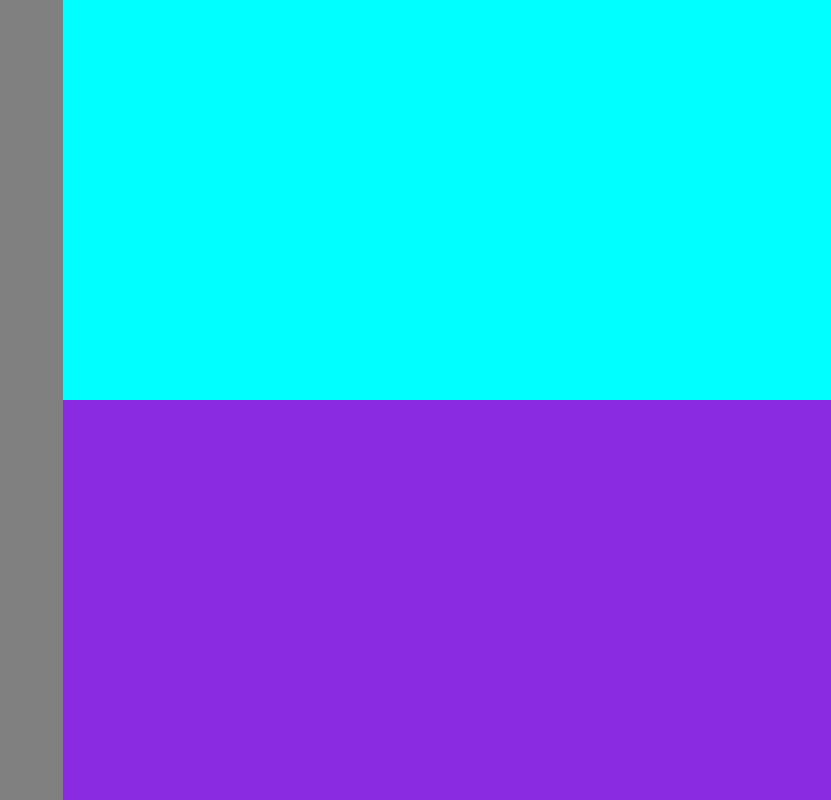
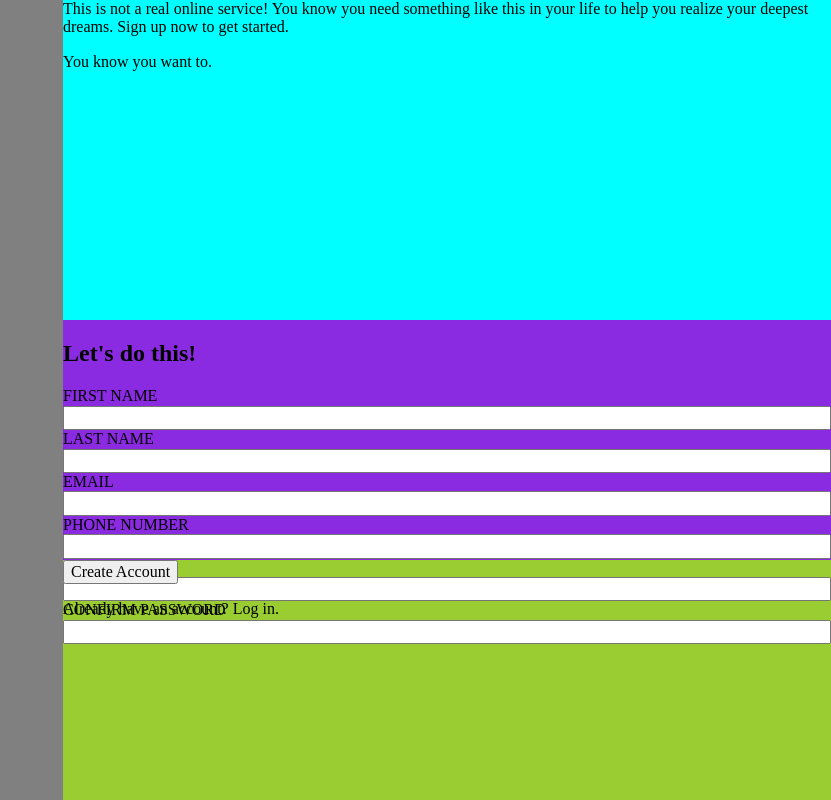
Before and after one commit to Djotajo/sign-up, a plain HTML site: page index.html in a window 1280 px wide. Shown: the whole page, without its empty margins (449-1280 px from the left). Drawn offline with Linux system fonts and the light colour scheme.

Commit message:
Make main form

```diff
--- a/index.html
+++ b/index.html
@@ -15,10 +15,42 @@
 
         <div id="right">
             <div id="right-top">
+                <div>This is not a real online service! You know you need something like this in your life to help you realize your deepest dreams. Sign up now to get started.</div>
 
+                    <p>You know you want to.</p>
             </div>
+            <div id="right-middle">
+                <h2>Let's do this!</h2>
+                <form action="" method="get">
+
+                    <div class="row">
+                        <label for="first_name">FIRST NAME</label>
+                        <input type="text" id="first_name" name="first_name">
+                        <label for="last_name">LAST NAME</label>
+                        <input type="text" id="last_name" name="last_name">
+                    </div>
+
+                    <div class="row">
+                        <label for="email">EMAIL</label>
+                        <input type="email" id="email" name="email">
+                        <label for="phone">PHONE NUMBER</label>
+                        <input type="text" id="phone" name="phone">
+                    </div>
+
+                    <div class="row">
+                        <label for="password">PASSWORD</label>
+                        <input type="password" id="password" name="password">
+                        <label for="confirm_password">CONFIRM PASSWORD</label>
+                        <input type="password" id="confirm_password" name="confirm_password">
+                    </div>
+
+
+                </form>
+            </div>
+
             <div id="right-bottom">
-
+                <button>Create Account</button>
+                <p>Already have an account? Log in.</p>
             </div>
         </div>
 
--- a/styles.css
+++ b/styles.css
@@ -14,11 +14,46 @@
 }
 
 #right-top {
-    height: 50vh;
+    height: 40vh;
     background-color: aqua;
 }
 
+#right-middle {
+    height: 30vh;
+    background-color: blueviolet;
+    display: flex;
+    flex-direction: column;
+}
+
 #right-bottom {
-    height: 50vh;
-    background-color: blueviolet;
+    height: 30vh;
+    background-color: yellowgreen;
 }
+
+.row {
+    display: flex;
+    flex-direction: column;
+}
+
+input {
+    size: 100;
+}
+
+/* preuzeto iz lekcije o stilovima formi - testirati */
+/* button,
+input,
+select,
+textarea {
+  font-family: inherit;
+  font-size: 100%;
+}
+
+input,
+textarea,
+select,
+button {
+  width: 150px;
+  padding: 0;
+  margin: 0;
+  box-sizing: border-box;
+} */
```
